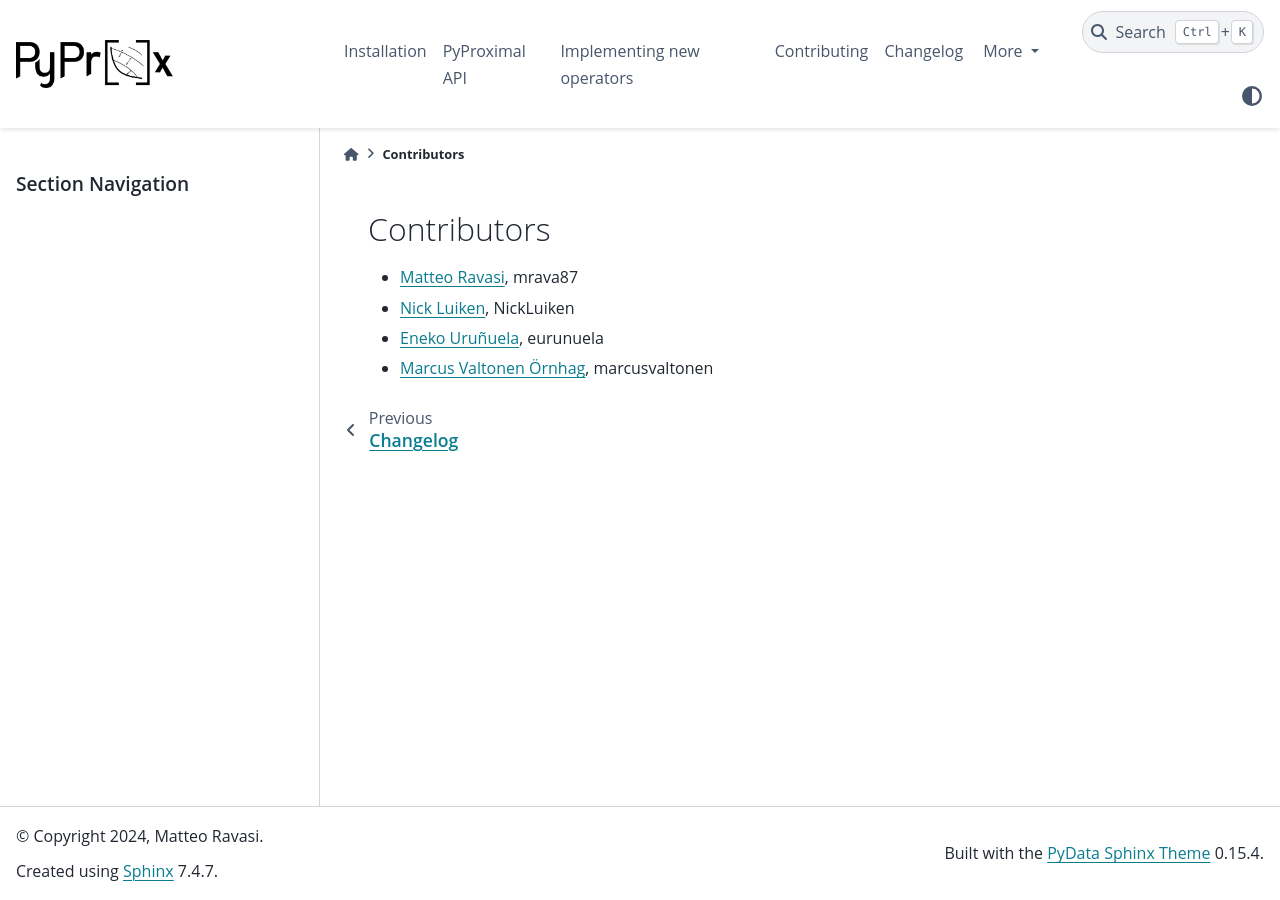
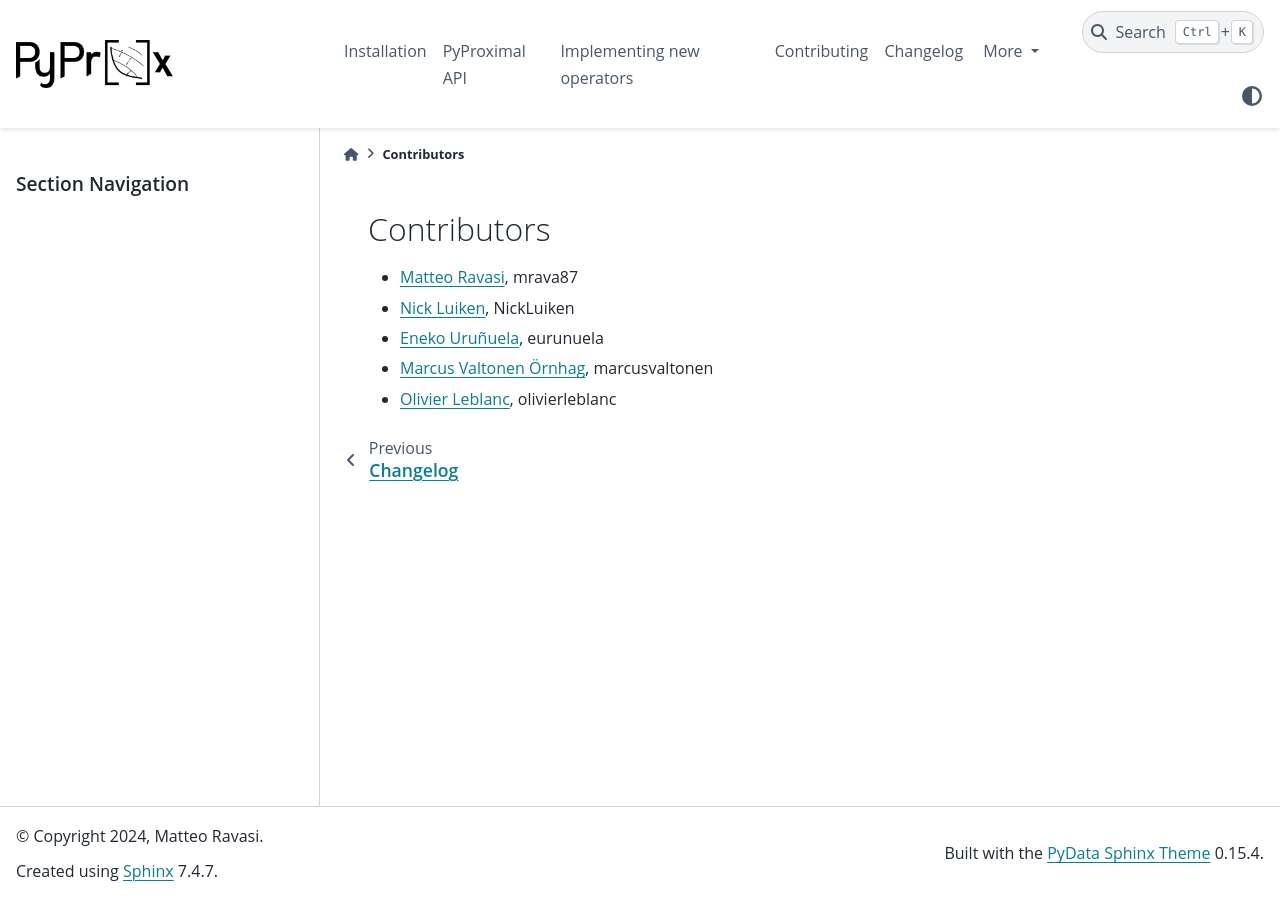
Before and after one commit to PyLops/pyproximal, a Sphinx documentation site: the page built from docs/source/credits.rst, in a window 1280 px wide. Built offline with Sphinx 7.4.7 and the PyData theme 0.15.4, drawn with Linux system fonts in a browser that asks for light colours; pages that are not in the unit, such as notebooks, are missing from menus; the version number could not be read and is left out; comment, search, counter and statistics services are not loaded.

Commit message:
doc: added olivierleblanc to contributors

```diff
--- a/docs/source/credits.rst
+++ b/docs/source/credits.rst
@@ -7,3 +7,4 @@ Contributors
 *  `Nick Luiken <https://github.com/NickLuiken>`_, NickLuiken
 *  `Eneko Uruñuela <https://github.com/eurunuela>`_, eurunuela
 *  `Marcus Valtonen Örnhag <https://github.com/marcusvaltonen>`_, marcusvaltonen
+*  `Olivier Leblanc <https://github.com/olivierleblanc>`_, olivierleblanc
```
Also changed, not shown: README.md (+1 -0 lines).
